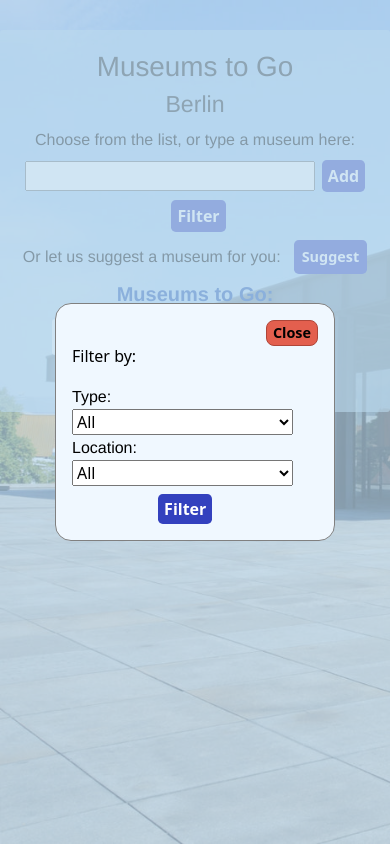
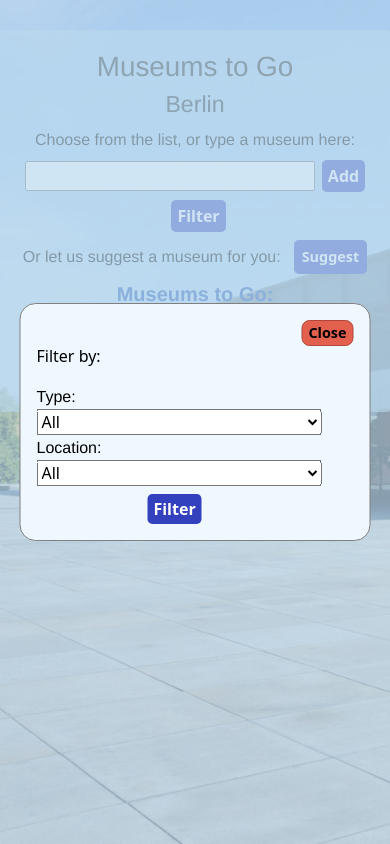
Before and after one commit to danilobml/museumstogo-berlin, a React (Create React App) app: page / in a window 390 px wide. Both pictures are taken after typing "Sample" into the empty fields and a click on the button "Filter". Built offline with nearby package versions, Linux system fonts and the light colour scheme.

Commit message:
sizing adjustment

```diff
--- a/src/App.css
+++ b/src/App.css
@@ -62,7 +62,7 @@ h1 {
 }
 
 .info-pic {
-  width: 50%;
+  width: 80%;
   height: auto;
   max-height: 300px;
   margin-left: 2rem;
@@ -113,8 +113,8 @@ h1 {
 @media screen and (max-width: 750px) {
 
   .info-container, .suggest-container, .filter-container {
-    max-width: 280px;
-    max-height: 100%;
+    max-width: 90%;
+    max-height: 90%;
     }
   .get-suggestion {
     margin-left: 7px;
```
